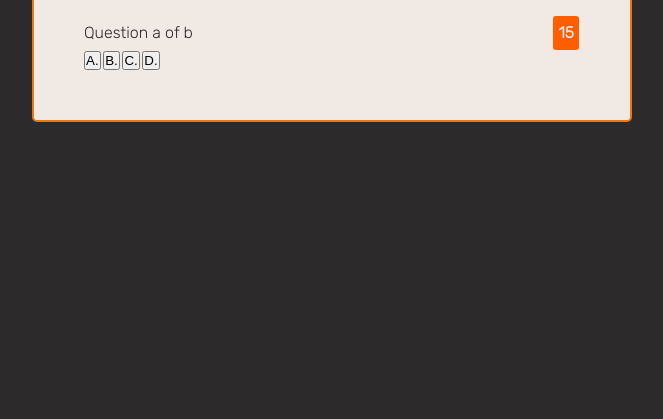
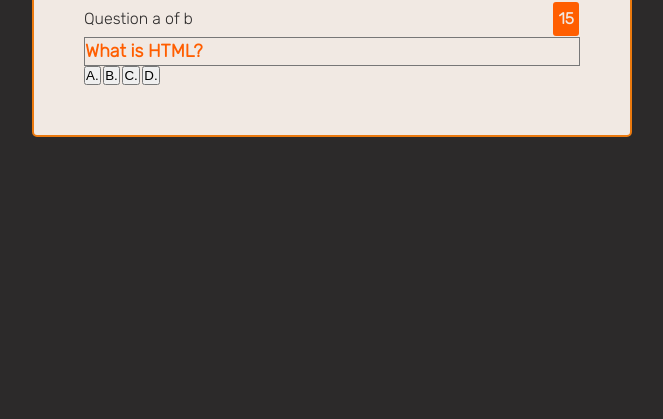
Before and after one commit to Lesmorales1221/Code-Quiz, a plain HTML site: page index.html in a window 1280 px wide. Shown: the part 381-800 px from the top of the page, without its empty margins (308-971 px from the left). Drawn offline with Linux system fonts and the light colour scheme.

Commit message:
added a question in the p in html

```diff
--- a/index.html
+++ b/index.html
@@ -20,7 +20,7 @@
                     <p id="progress">Question a of b</p>
                     <p id="count-down">15</p>
                 </div>
-                <p id="question"></p>
+                <p id="question">What is HTML?</p>
                 <div class="buttons">
                     <button class="btn" id="bthn0">A. <span id="choice0"></span></button>
                     <button class="btn" id="btn1">B. <span id="choice1"></span></button>
--- a/style.css
+++ b/style.css
@@ -87,3 +87,10 @@ img {
     color: var(--white);
     border-radius: 3px;
 }
+
+.quiz-box #question {
+    font-size: 1.8rem;
+    font-weight: 600;
+    color: var(--orange);
+    border: 1px solid #777;
+}
```
